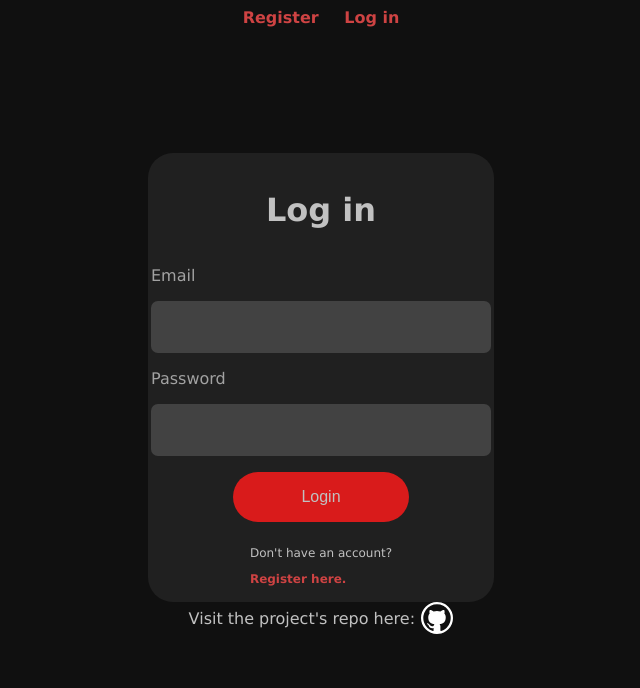
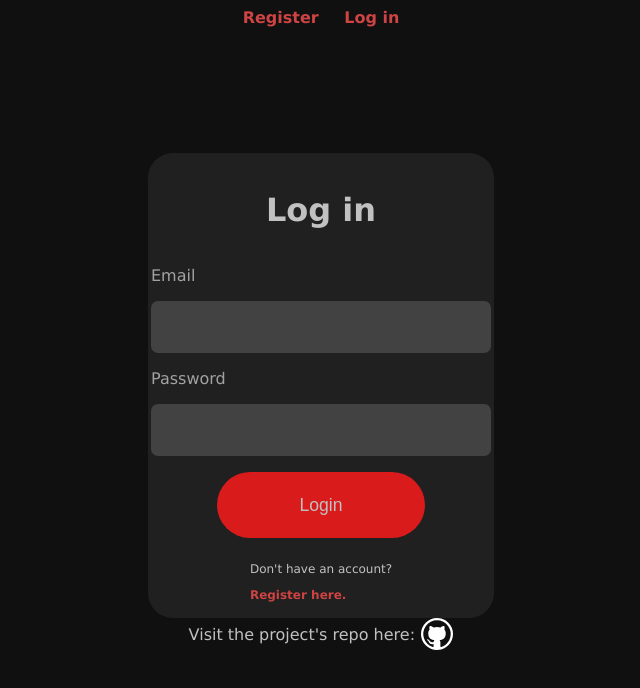
Before and after one commit to WiktorM413/meeting-scheduling-platform, a React (Vite) app in the folder frontend/: page /login in a window 1280 px wide. Shown: the top 688 px of the page, without its empty margins (319-959 px from the left). Built offline with nearby package versions, Linux system fonts and the light colour scheme; no server answers.

Commit message:
Modify msp-button css

```diff
--- a/frontend/src/index.scss
+++ b/frontend/src/index.scss
@@ -31,10 +31,10 @@ body
 	background-color: $button-color-normal;
 	font-weight: 500;
 	border: none;
-	padding: 2vh;
-	width: 22vh;
+	padding: 1.4rem;
+	width: 13rem;
 	border-radius: 40px;
-	font-size: 2vh;
+	font-size: 1.1rem;
 	color: $font-light;
 	transition: 0.5s;
 
```
